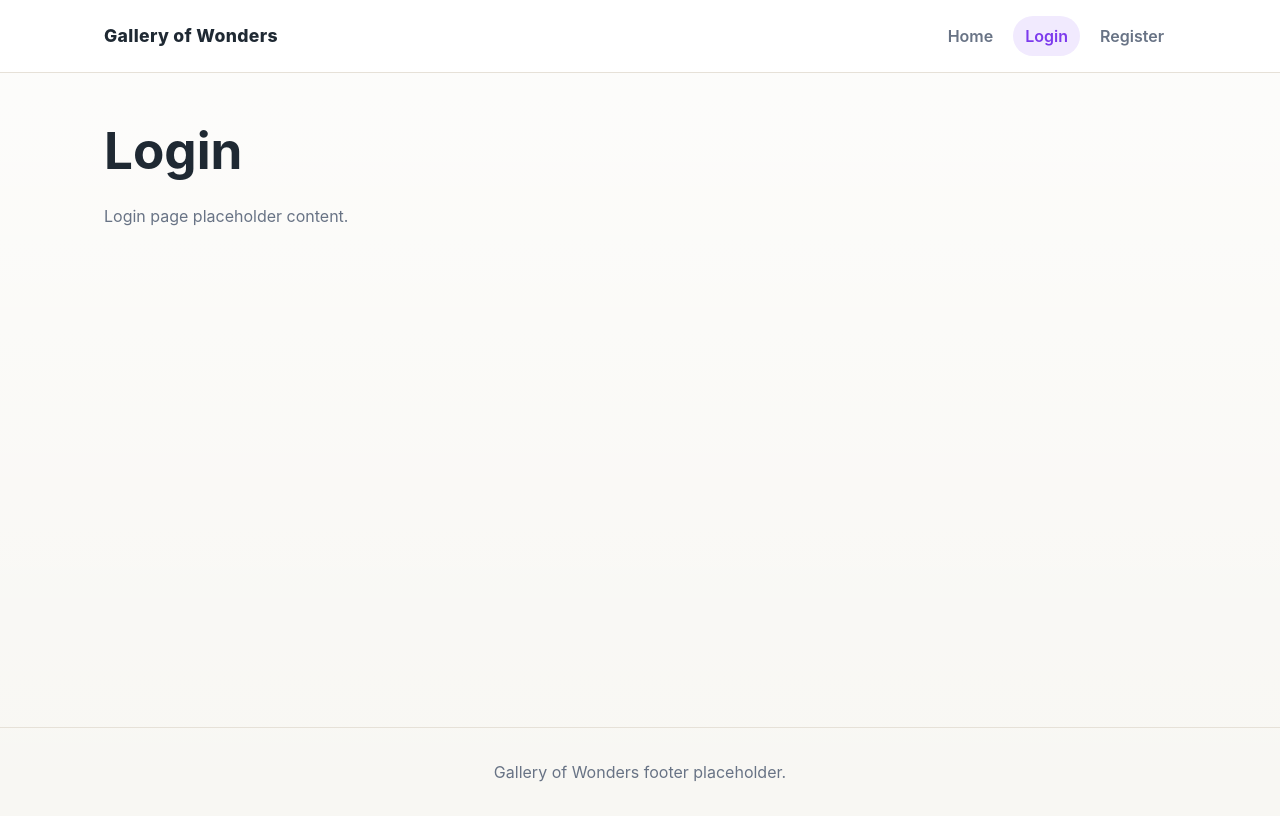
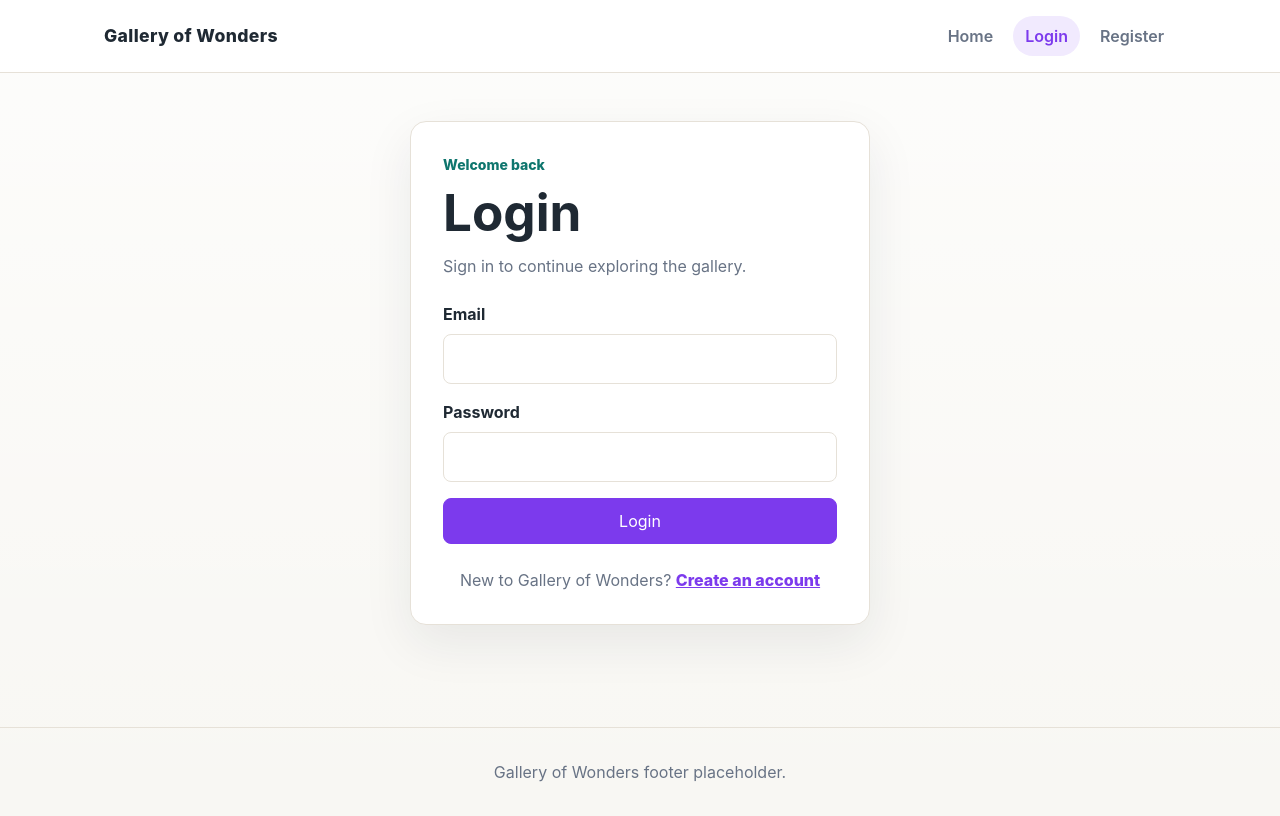
Before and after one commit to piyushgautamgr8/gallery-of-wonders, a React (Vite) app in the folder client/: page /login in a window 1280 px wide. Built offline with nearby package versions, Linux system fonts and the light colour scheme.

Commit message:
feat(auth): add login form with validation and mock authentication

```diff
--- a/client/src/index.css
+++ b/client/src/index.css
@@ -46,6 +46,23 @@ input,
 textarea,
 select {
   font: inherit;
+}
+
+input,
+textarea,
+select {
+  border: 1px solid var(--color-border);
+  border-radius: var(--radius-md);
+  color: var(--color-text);
+  padding: 12px 14px;
+  width: 100%;
+}
+
+input:focus,
+textarea:focus,
+select:focus {
+  border-color: var(--color-primary);
+  outline: 3px solid var(--color-primary-soft);
 }
 
 button {
@@ -265,6 +282,66 @@ p {
   text-align: center;
 }
 
+.auth-page {
+  display: grid;
+  place-items: center;
+}
+
+.auth-card {
+  background: var(--color-surface);
+  border: 1px solid var(--color-border);
+  border-radius: var(--radius-lg);
+  box-shadow: var(--shadow-soft);
+  max-width: 460px;
+  padding: var(--space-6);
+  width: 100%;
+}
+
+.auth-card__eyebrow {
+  color: var(--color-secondary);
+  font-size: 0.875rem;
+  font-weight: 800;
+  margin: 0 0 var(--space-2);
+}
+
+.auth-card h1 {
+  margin-bottom: var(--space-3);
+}
+
+.auth-card__intro {
+  margin: 0 0 var(--space-5);
+}
+
+.auth-form {
+  display: grid;
+  gap: var(--space-4);
+}
+
+.auth-form__field {
+  display: grid;
+  gap: var(--space-2);
+}
+
+.auth-form label {
+  font-weight: 700;
+}
+
+.auth-form__error {
+  color: #b42318;
+  font-size: 0.9rem;
+  margin: 0;
+}
+
+.auth-card__footer {
+  margin: var(--space-5) 0 0;
+  text-align: center;
+}
+
+.auth-card__footer a {
+  color: var(--color-primary);
+  font-weight: 800;
+}
+
 .profile-page {
   display: grid;
   place-items: center;
@@ -376,4 +453,8 @@ p {
   .profile-card__actions {
     justify-content: center;
   }
+
+  .auth-card {
+    padding: var(--space-5);
+  }
 }
--- a/client/src/pages/Login.jsx
+++ b/client/src/pages/Login.jsx
@@ -1,8 +1,102 @@
+import { useState } from 'react'
+import { Link, useNavigate } from 'react-router-dom'
+import useAuth from '../hooks/useAuth'
+
 function Login() {
+  const { login, mockUser } = useAuth()
+  const navigate = useNavigate()
+  const [formData, setFormData] = useState({
+    email: '',
+    password: '',
+  })
+  const [errors, setErrors] = useState({})
+
+  function handleChange(event) {
+    const { name, value } = event.target
+
+    setFormData((currentData) => ({
+      ...currentData,
+      [name]: value,
+    }))
+  }
+
+  function validateForm() {
+    const nextErrors = {}
+
+    if (!formData.email.trim()) {
+      nextErrors.email = 'Email is required.'
+    }
+
+    if (!formData.password.trim()) {
+      nextErrors.password = 'Password is required.'
+    }
+
+    return nextErrors
+  }
+
+  function handleSubmit(event) {
+    event.preventDefault()
+
+    const validationErrors = validateForm()
+    setErrors(validationErrors)
+
+    if (Object.keys(validationErrors).length > 0) {
+      return
+    }
+
+    login(mockUser, 'mock-auth-token')
+    navigate('/gallery')
+  }
+
   return (
-    <section>
-      <h1>Login</h1>
-      <p>Login page placeholder content.</p>
+    <section className="auth-page">
+      <div className="auth-card">
+        <p className="auth-card__eyebrow">Welcome back</p>
+        <h1>Login</h1>
+        <p className="auth-card__intro">Sign in to continue exploring the gallery.</p>
+
+        <form className="auth-form" onSubmit={handleSubmit} noValidate>
+          <div className="auth-form__field">
+            <label htmlFor="email">Email</label>
+            <input
+              id="email"
+              name="email"
+              type="email"
+              value={formData.email}
+              onChange={handleChange}
+              aria-describedby={errors.email ? 'email-error' : undefined}
+            />
+            {errors.email ? (
+              <p className="auth-form__error" id="email-error">
+                {errors.email}
+              </p>
+            ) : null}
+          </div>
+
+          <div className="auth-form__field">
+            <label htmlFor="password">Password</label>
+            <input
+              id="password"
+              name="password"
+              type="password"
+              value={formData.password}
+              onChange={handleChange}
+              aria-describedby={errors.password ? 'password-error' : undefined}
+            />
+            {errors.password ? (
+              <p className="auth-form__error" id="password-error">
+                {errors.password}
+              </p>
+            ) : null}
+          </div>
+
+          <button type="submit">Login</button>
+        </form>
+
+        <p className="auth-card__footer">
+          New to Gallery of Wonders? <Link to="/register">Create an account</Link>
+        </p>
+      </div>
     </section>
   )
 }
```
